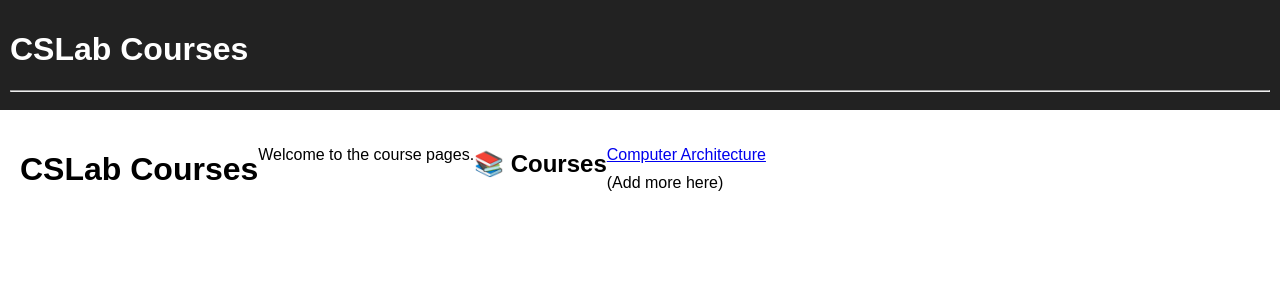
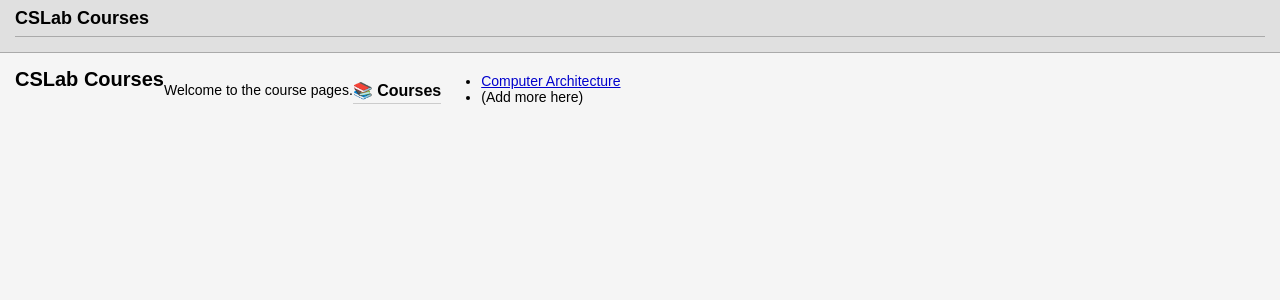
Before and after one commit to cslab-ntua/cslab-courses, a Jekyll site: the page built from index.md, in a window 1280 px wide. Shown: the top 300 px of the page. Built offline with Jekyll 4.4.1, drawn with Linux system fonts in a browser that asks for light colours.

Commit message:
Modify assets/style.css.

```diff
--- a/assets/style.css
+++ b/assets/style.css
@@ -1,38 +1,123 @@
+/* General page style */
 body {
-  font-family: Arial, sans-serif;
+  font-family: Arial, Helvetica, sans-serif;
+  font-size: 14px;
+  background-color: #f5f5f5;
+  color: #000;
   margin: 0;
 }
 
+/* Header */
 header {
-  background: #222;
-  color: white;
-  padding: 10px;
+  background-color: #e0e0e0;
+  padding: 8px 15px;
+  border-bottom: 1px solid #aaa;
+}
+
+header h1 {
+  font-size: 18px;
+  margin: 0;
 }
 
 header a {
-  color: white;
+  color: #000;
   text-decoration: none;
 }
 
+/* Layout */
 .container {
   display: flex;
-  padding: 20px;
+  align-items: flex-start;
+  padding: 15px;
 }
 
+/* Sidebar */
 .sidebar {
   width: 220px;
+  background-color: #f0f0f0;
+  border: 1px solid #ccc;
+  padding: 10px;
+  margin-right: 20px;
 }
 
-.content {
-  flex: 1;
+.sidebar ul {
+  list-style-type: square;
   padding-left: 20px;
 }
 
-ul {
-  list-style-type: none;
-  padding: 0;
+.sidebar li {
+  margin-bottom: 6px;
 }
 
-li {
-  margin-bottom: 10px;
+/* Main content */
+.content {
+  max-width: 900px;
 }
+
+/* Links (classic blue style) */
+a {
+  color: #0000cc;
+  text-decoration: underline;
+}
+
+a:visited {
+  color: #551a8b;
+}
+
+a:hover {
+  text-decoration: none;
+}
+
+/* Headings */
+h1 {
+  font-size: 20px;
+  margin-top: 0;
+}
+
+h2 {
+  font-size: 16px;
+  border-bottom: 1px solid #ccc;
+  padding-bottom: 3px;
+}
+
+h3 {
+  font-size: 14px;
+}
+
+/* Tables (very important for your site) */
+table {
+  border-collapse: collapse;
+  width: 100%;
+  margin-top: 10px;
+}
+
+table, th, td {
+  border: 1px solid #999;
+}
+
+th {
+  background-color: #e6e6e6;
+  font-weight: bold;
+}
+
+th, td {
+  padding: 5px;
+  text-align: left;
+}
+
+/* Lists */
+ul {
+  margin-top: 5px;
+}
+
+/* Horizontal rule */
+hr {
+  border: none;
+  border-top: 1px solid #aaa;
+}
+
+/* Small text (for notes, footers) */
+small {
+  font-size: 12px;
+  color: #555;
+}
```
